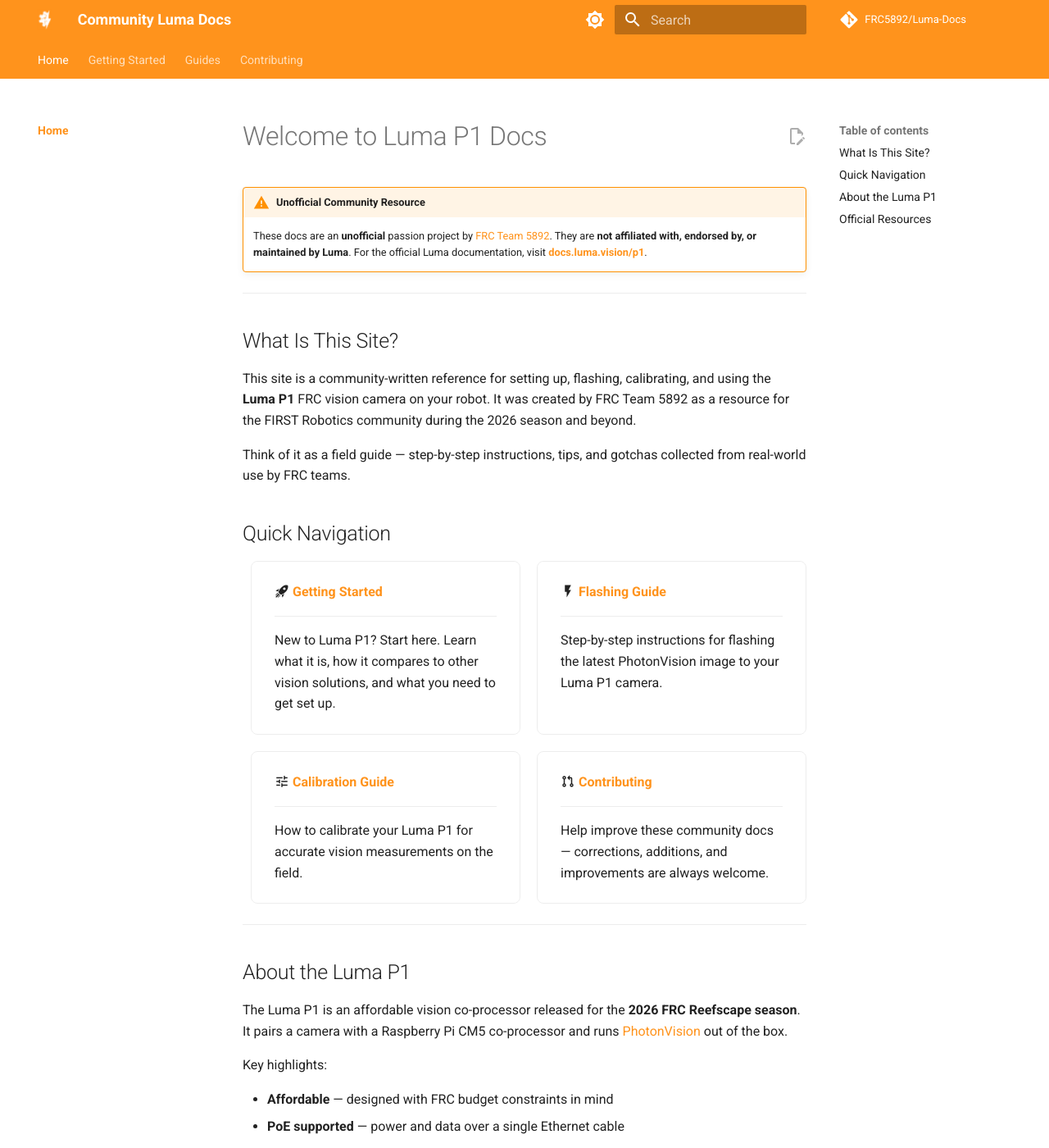
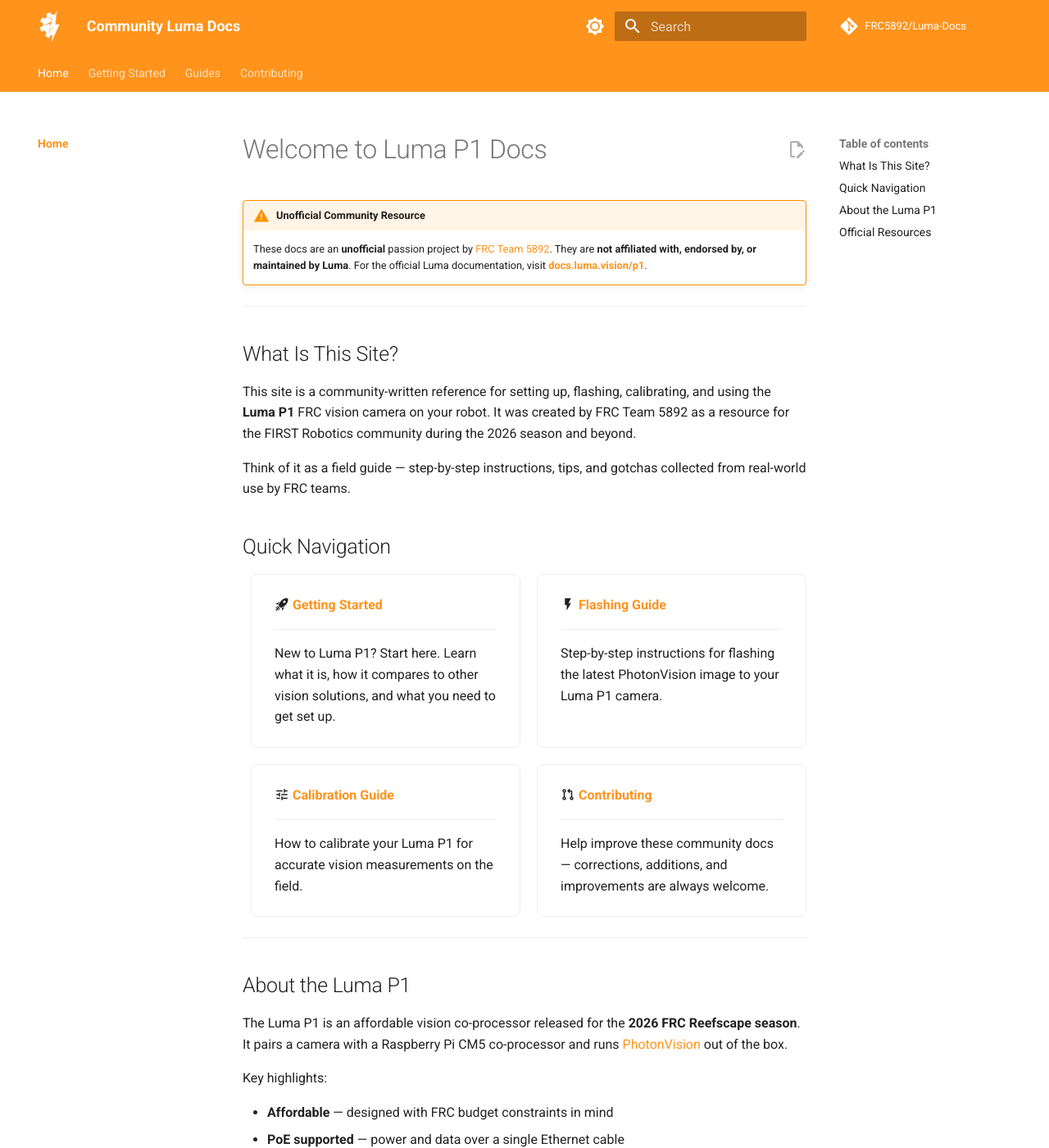
Before and after one commit to FRC5892/Luma-Docs, an MkDocs documentation site: the page built from docs/index.md, in a window 1280 px wide and 1400 px high. Shown: the whole window at 82% size. Built offline with MkDocs 1.6.1 and Material for MkDocs 9.7.7, drawn with Linux system fonts in a browser that asks for light colours; comment, search, counter and statistics services are not loaded.

Commit message:
Add logo sizing styles for improved layout consistency

```diff
--- a/docs/stylesheets/extra.css
+++ b/docs/stylesheets/extra.css
@@ -105,3 +105,12 @@
 .md-footer {
   background: var(--team5892-brand);
 }
+
+/* ----------  Logo sizing  --------------------------------- */
+.md-header__button.md-logo img,
+.md-header__button.md-logo svg,
+.md-nav__button.md-logo img,
+.md-nav__button.md-logo svg {
+  height: 2rem;
+  width: auto;
+}
```
